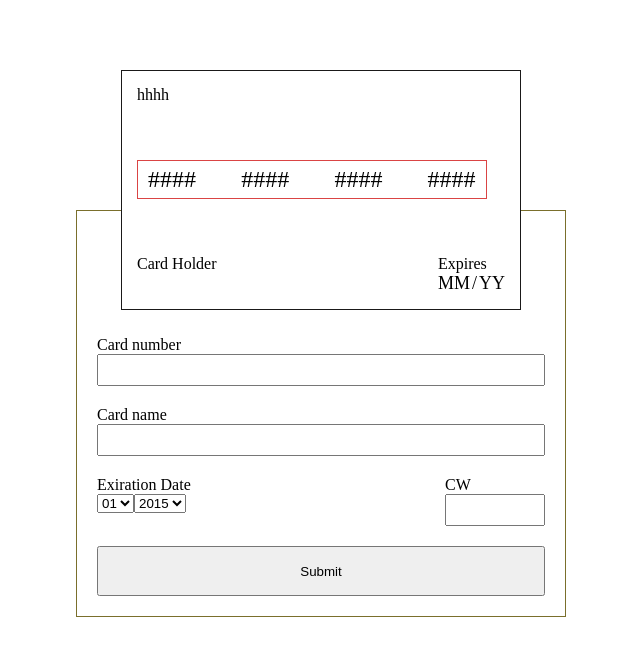
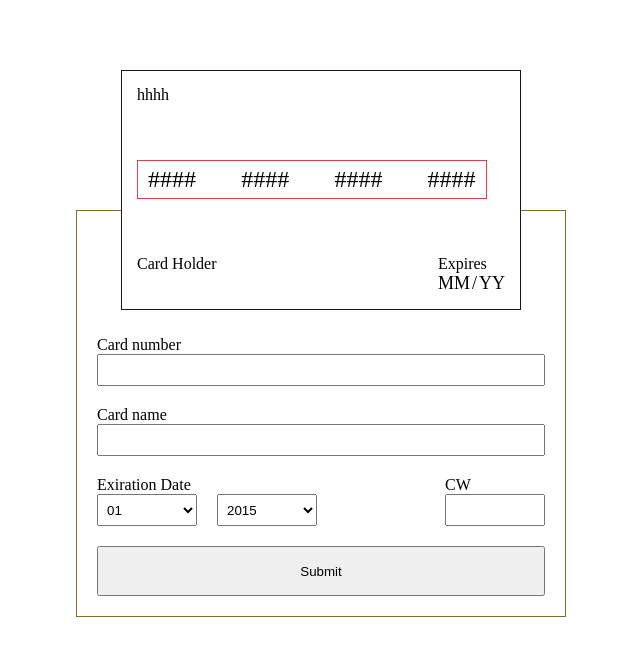
Before and after one commit to backspacev9/BankCard, a plain HTML site: page index.html in a window 1280 px wide. Shown: the whole page, without its empty margins (319-959 px from the left). Drawn offline with Linux system fonts and the light colour scheme.

Commit message:
feat: temp

```diff
--- a/index.css
+++ b/index.css
@@ -143,11 +143,20 @@ html {
   justify-content: space-between;
   margin-top: 20px;
 }
-.exirationAndCw .cw {
+.exirationAndCw .cw,
+.exirationAndCw select {
   width: 100px;
+  height: 32px;
 }
+
+.exirationAndCw select {
+  padding: 0 5px;
+}
+
 .exirationDate div {
   display: flex;
+  justify-content: space-between;
+  width: 220px;
 }
 
 .form-card button {
--- a/index.html
+++ b/index.html
@@ -40,7 +40,7 @@
       </label>
       <label for="">
         Card name
-        <input type="text" id="formInput-name" autocomplete="off" maxlength="20">
+        <input type="text" id="formInput-name" autocomplete="off" maxlength="22">
       </label>
       <div class="exirationAndCw">
          <label for="" class="exirationDate">
--- a/index.js
+++ b/index.js
@@ -22,7 +22,7 @@ const monthEl = [];
 const yearEl = [];
 let prevNumbers = 0;
 let prevHolders = 0;
-
+console.log(prevHolders);
 const initCharElements = () => {
   for (let i = 0; i < 16; i++) {
     numbersEl.push(new Base("div", ["char", "numberChar"], "#"));
@@ -99,6 +99,7 @@ formInputName.addEventListener("input", (ev) => {
   prevHolders = chars.length;
 });
 
+monthSelect.addEventListener("input", () => {});
 const animate = (element, animation = "") => {
   element.style.animation = `0.2s linear 0s alternate ${animation}`;
   element.addEventListener("animationend", (ev) => {
```
